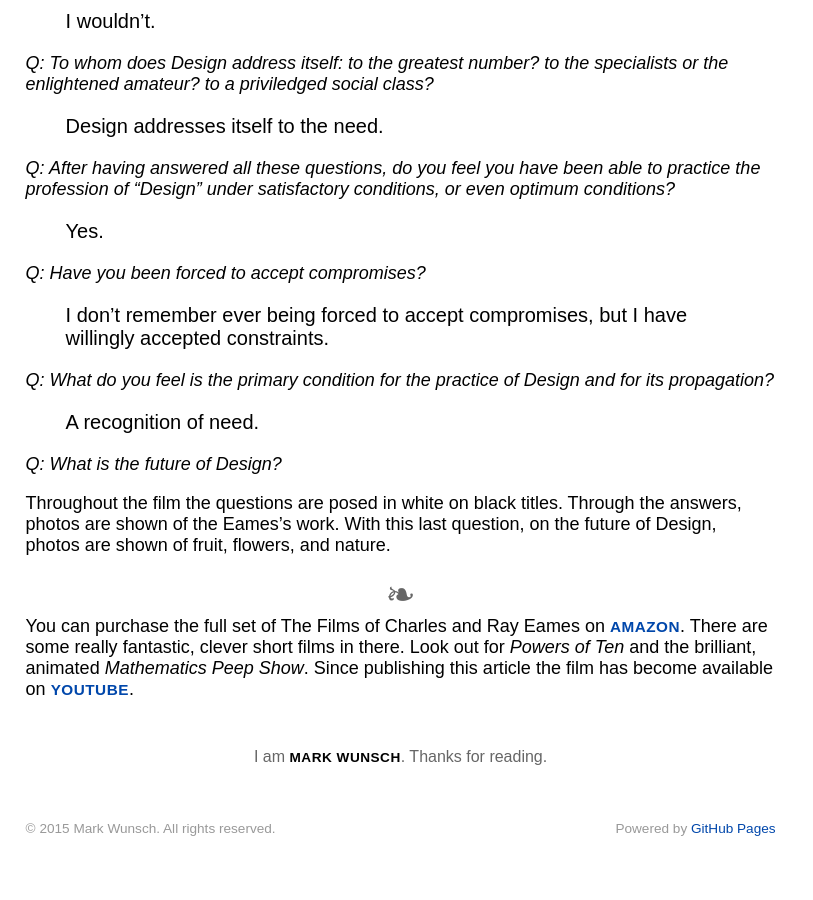
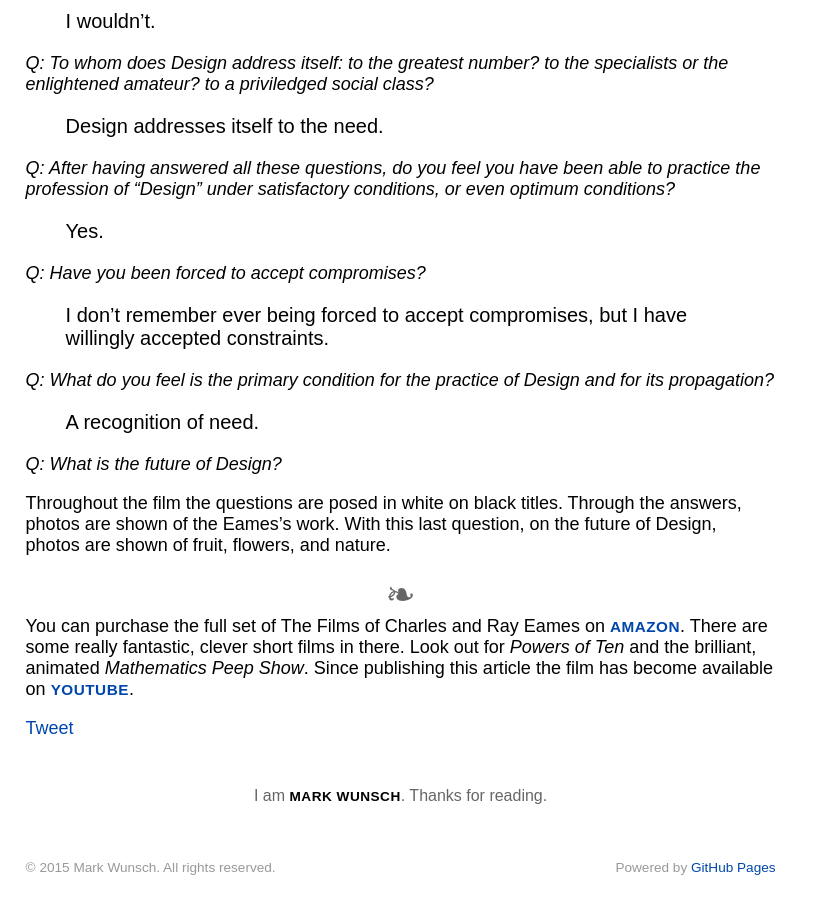
Before and after one commit to mwunsch/mwunsch.github.io, a Jekyll site: the page built from eames.md, in a window 1280 px wide and 900 px high, scrolled down 2645 px. Shown: the whole window, without its empty margins (0-813 px from the left). Built offline with Jekyll 4.4.1, drawn with Linux system fonts in a browser that asks for light colours; comment, search, counter and statistics services are not loaded; before the commit the page ends 3506 px from its top, so only the background shows below that.

Commit message:
Add tweet and tumblr actions to post layout

```diff
--- a/_layouts/post.html
+++ b/_layouts/post.html
@@ -8,5 +8,12 @@
   {{ content }}
   </article>
 
+  <div class="post-actions">
+    <a class="tumblr-share-button" data-color="blue" data-notes="right" href="https://embed.tumblr.com/share"></a>
+    <script>!function(d,s,id){var js,ajs=d.getElementsByTagName(s)[0];if(!d.getElementById(id)){js=d.createElement(s);js.id=id;js.src="https://secure.assets.tumblr.com/share-button.js";ajs.parentNode.insertBefore(js,ajs);}}(document, "script", "tumblr-js");</script>
+    <a href="https://twitter.com/share" class="twitter-share-button" data-via="markwunsch">Tweet</a>
+    <script>!function(d,s,id){var js,fjs=d.getElementsByTagName(s)[0],p=/^http:/.test(d.location)?'http':'https';if(!d.getElementById(id)){js=d.createElement(s);js.id=id;js.src=p+'://platform.twitter.com/widgets.js';fjs.parentNode.insertBefore(js,fjs);}}(document, 'script', 'twitter-wjs');</script>
+  </div>
+
   <p class="feedback">I am <a href="/" rel="author">Mark Wunsch</a>. Thanks for reading.</p>
 </div>
```
